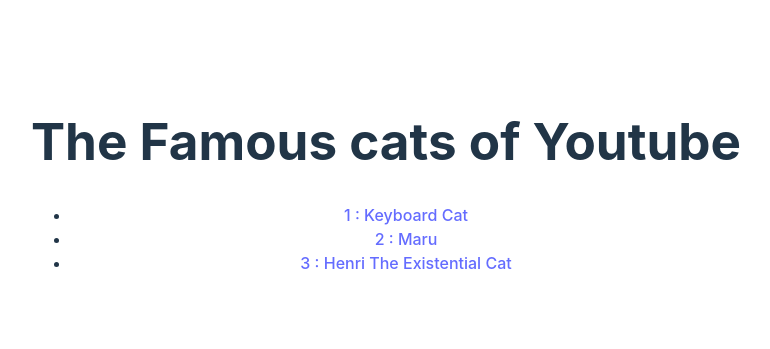
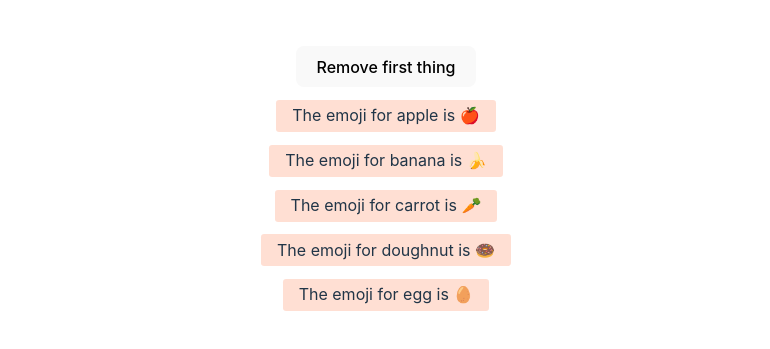
Before and after one commit to jung-ho-1231/study-svelte-tutorial, a Svelte app: page / in a window 1280 px wide. Shown: the part 215-564 px from the top of the page, without its empty margins (254-1024 px from the left). Built offline with nearby package versions, Linux system fonts and the light colour scheme.

Commit message:
4. Login - keyed each blocks

```diff
--- a/src/App.svelte
+++ b/src/App.svelte
@@ -1,19 +1,24 @@
 <script>
-    let cats = [
-        {id: 'J---aiyznGQ', name: 'Keyboard Cat'},
-        {id: 'z_AbfPXTKms', name: 'Maru'},
-        {id: 'OUtn3pvWmpg', name: 'Henri The Existential Cat'}
-    ];
+    import Thing from "./Thing.svelte";
+
+    let things = [
+        {id: 1, name: 'apple'},
+        {id: 2, name: 'banana'},
+        {id: 3, name: 'carrot'},
+        {id: 4, name: 'doughnut'},
+        {id: 5, name: 'egg'}
+    ]
+
+    function handleClick() {
+        things = things.slice(1);
+    }
+
 </script>
 
-<h1>The Famous cats of Youtube</h1>
+<button on:click={handleClick}>
+    Remove first thing
+</button>
 
-<ul>
-    {#each cats as {id, name}, i}
-        <li>
-            <a href="https://www.youtube.com/watch?v={id}">
-                {i + 1} : {name}
-            </a>
-        </li>
-    {/each}
-</ul>
+{#each things as thing(thing.id)}
+    <Thing name={thing.name}/>
+{/each}
--- /dev/null
+++ b/src/Thing.svelte
@@ -0,0 +1,36 @@
+<script>
+    const emojis = {
+        apple: "🍎",
+        banana: "🍌",
+        carrot: "🥕",
+        doughnut: "🍩",
+        egg: "🥚"
+    }
+
+    // the name is updated whenever the prop value changes...
+    export let name = "";
+
+    // ... but the 'emoji' variable is fixed upon initialization of the component
+    const emoji = emojis[name];
+</script>
+
+<p>
+    <span>
+        The emoji for {name} is {emoji}
+    </span>
+</p>
+
+
+<style>
+    p {
+        margin : 0.8em 0;
+    }
+
+    span {
+        display: inline-block;
+        padding: 0.2em 1em 0.3em;
+        text-align: center;
+        border-radius: 0.2em;
+        background-color: #FFDFD3;
+    }
+</style>
```
